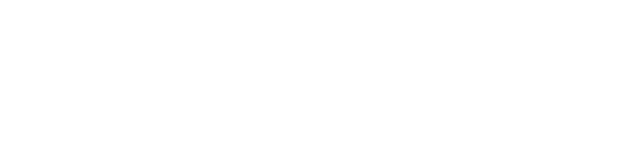
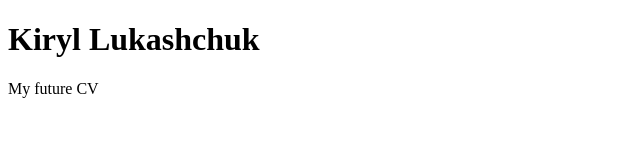
Before and after one commit to KirrBrest/rsschool-cv, a plain HTML site: page index.html in a window 1280 px wide. Shown: the whole page, without its empty margins (0-640 px from the left). Drawn offline with Linux system fonts and the light colour scheme.

Commit message:
feat:basic settings adjustment (Wed, Mar 22, 02:15:30 UTC+3)

```diff
--- a/index.html
+++ b/index.html
@@ -6,6 +6,8 @@
     <link href="style.css" rel="stylesheet">
   </head>
   <body>
+    <h1> Kiryl Lukashchuk </h1>
+    <p>My future CV</p>
 
   </body>
 </html>
```
